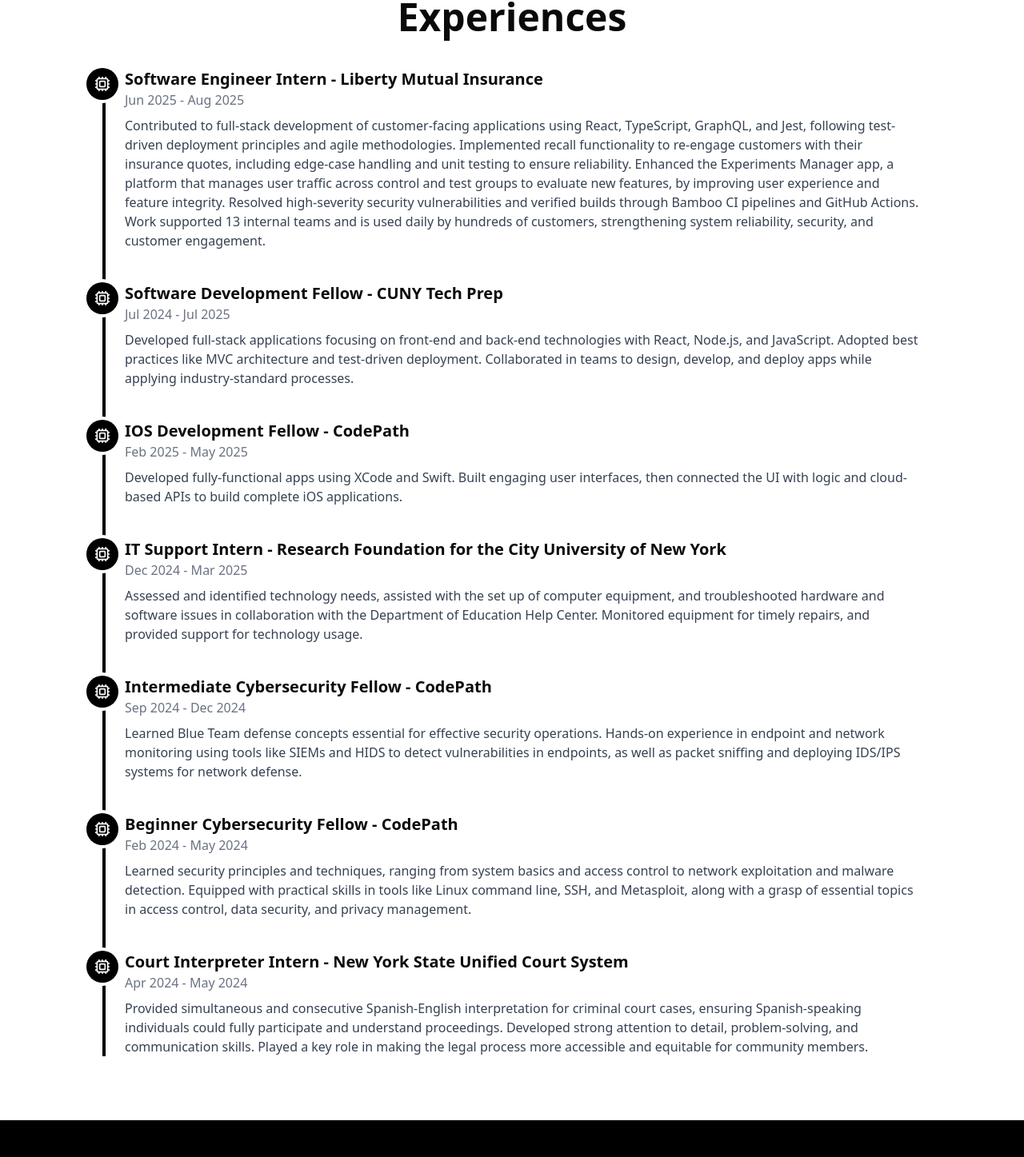
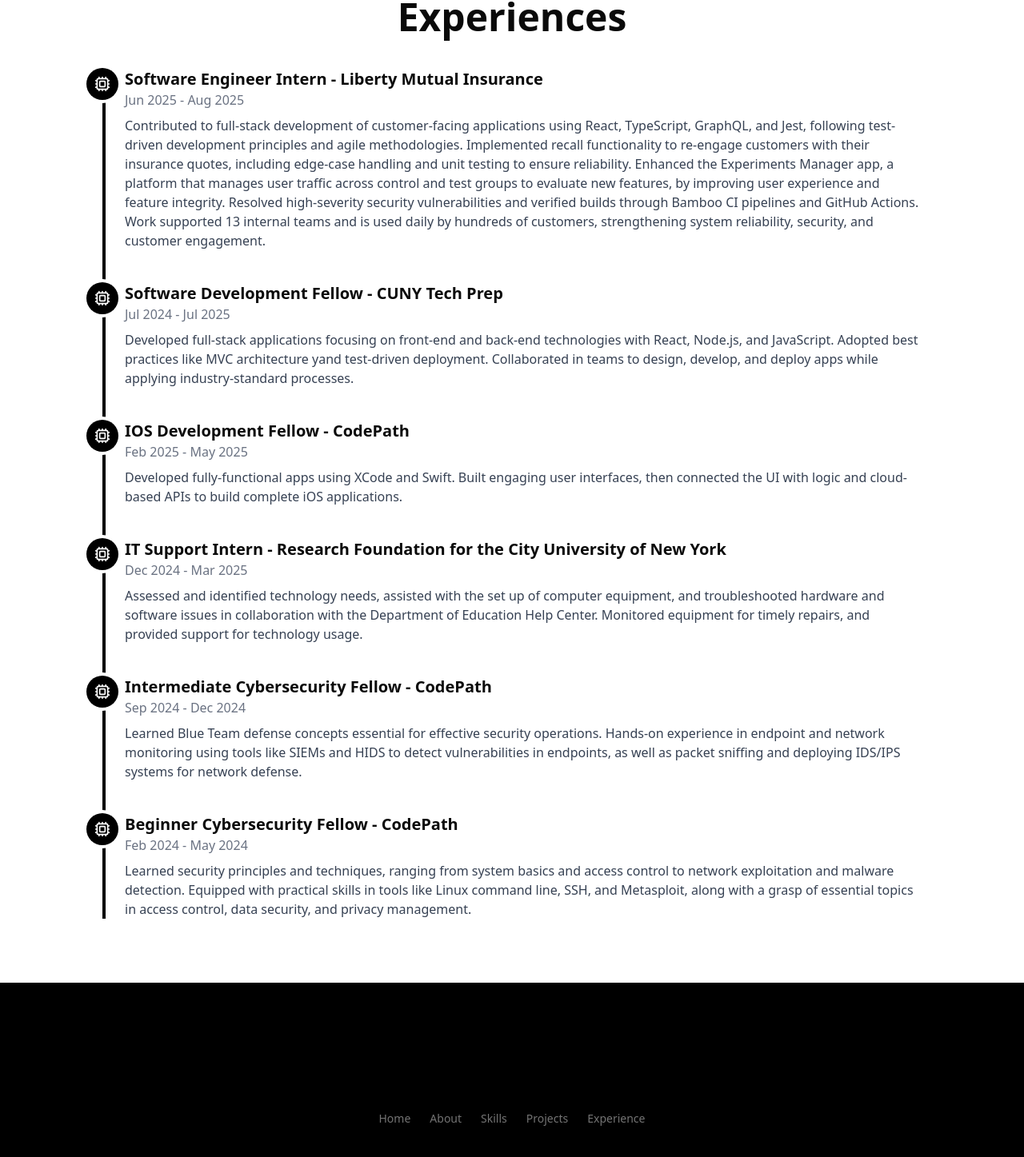
Before and after one commit to Esmeraldagmm/PortfolioWebsite, a Next.js app: page / in a window 1280 px wide. Shown: the part 5522-6969 px from the top of the page at 80% size. Built offline with nearby package versions, Linux system fonts and the light colour scheme.

Commit message:
edit experience section

```diff
--- a/src/components/experience-section.tsx
+++ b/src/components/experience-section.tsx
@@ -26,7 +26,7 @@
                 <p className="text-base text-gray-700">
                   Contributed to full-stack development of customer-facing
                   applications using React, TypeScript, GraphQL, and Jest,
-                  following test-driven deployment principles and agile
+                  following test-driven development principles and agile
                   methodologies. Implemented recall functionality to re-engage
                   customers with their insurance quotes, including edge-case
                   handling and unit testing to ensure reliability. Enhanced the
@@ -53,7 +53,7 @@
                 <p className="text-base text-gray-700">
                   Developed full-stack applications focusing on front-end and
                   back-end technologies with React, Node.js, and JavaScript.
-                  Adopted best practices like MVC architecture and test-driven
+                  Adopted best practices like MVC architecture yand test-driven
                   deployment. Collaborated in teams to design, develop, and
                   deploy apps while applying industry-standard processes.
                 </p>
@@ -130,26 +130,6 @@
                   and privacy management.
                 </p>
               </li>
-              <li className="mb-10 ml-6">
-                <span className="flex absolute -left-5 justify-center items-center w-10 h-10 bg-black rounded-full ring-4 ring-white">
-                  <Cpu className="text-white size-5" />
-                </span>
-                <h3 className="font-semibold text-xl">
-                  Court Interpreter Intern - New York State Unified Court System
-                </h3>
-                <span className="block text-base text-gray-500 mb-2">
-                  Apr 2024 - May 2024
-                </span>
-                <p className="text-base text-gray-700">
-                  Provided simultaneous and consecutive Spanish-English
-                  interpretation for criminal court cases, ensuring
-                  Spanish-speaking individuals could fully participate and
-                  understand proceedings. Developed strong attention to detail,
-                  problem-solving, and communication skills. Played a key role
-                  in making the legal process more accessible and equitable for
-                  community members.
-                </p>
-              </li>
             </ol>
           </div>
         </div>
```
